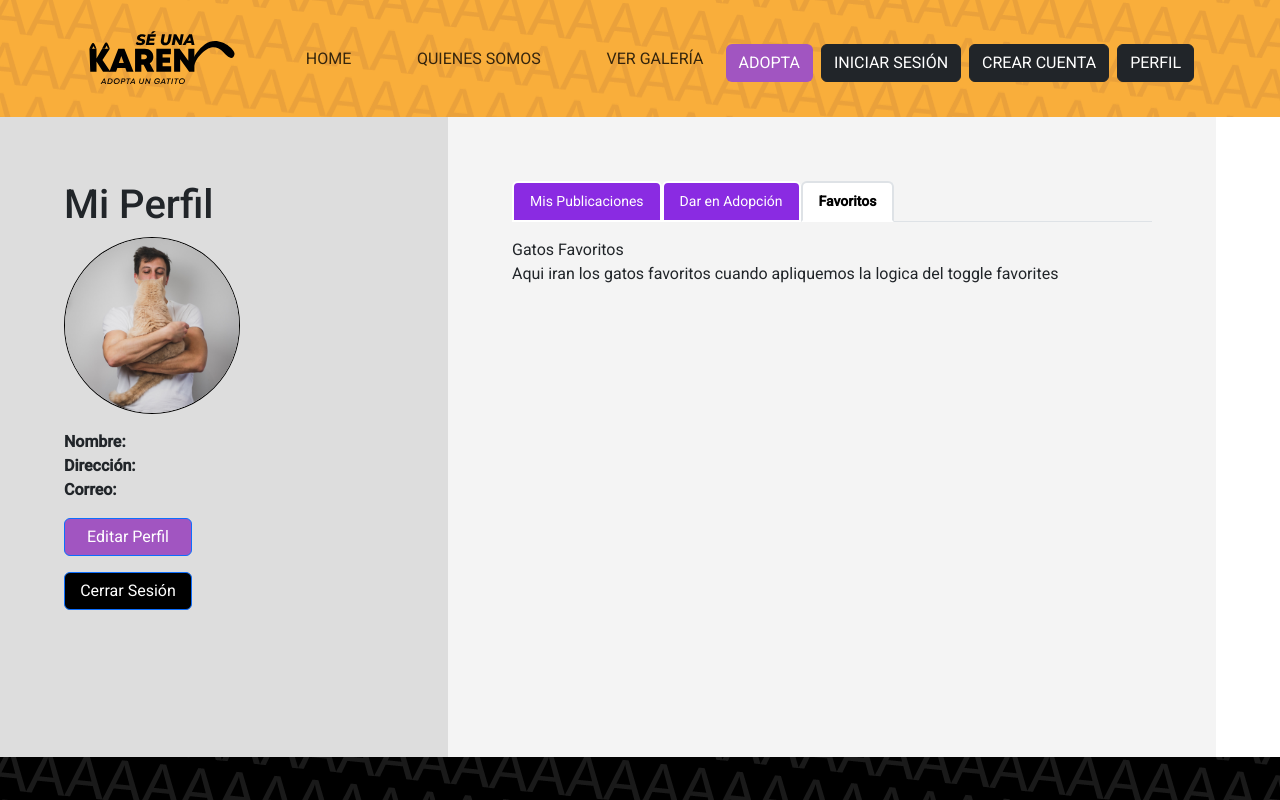
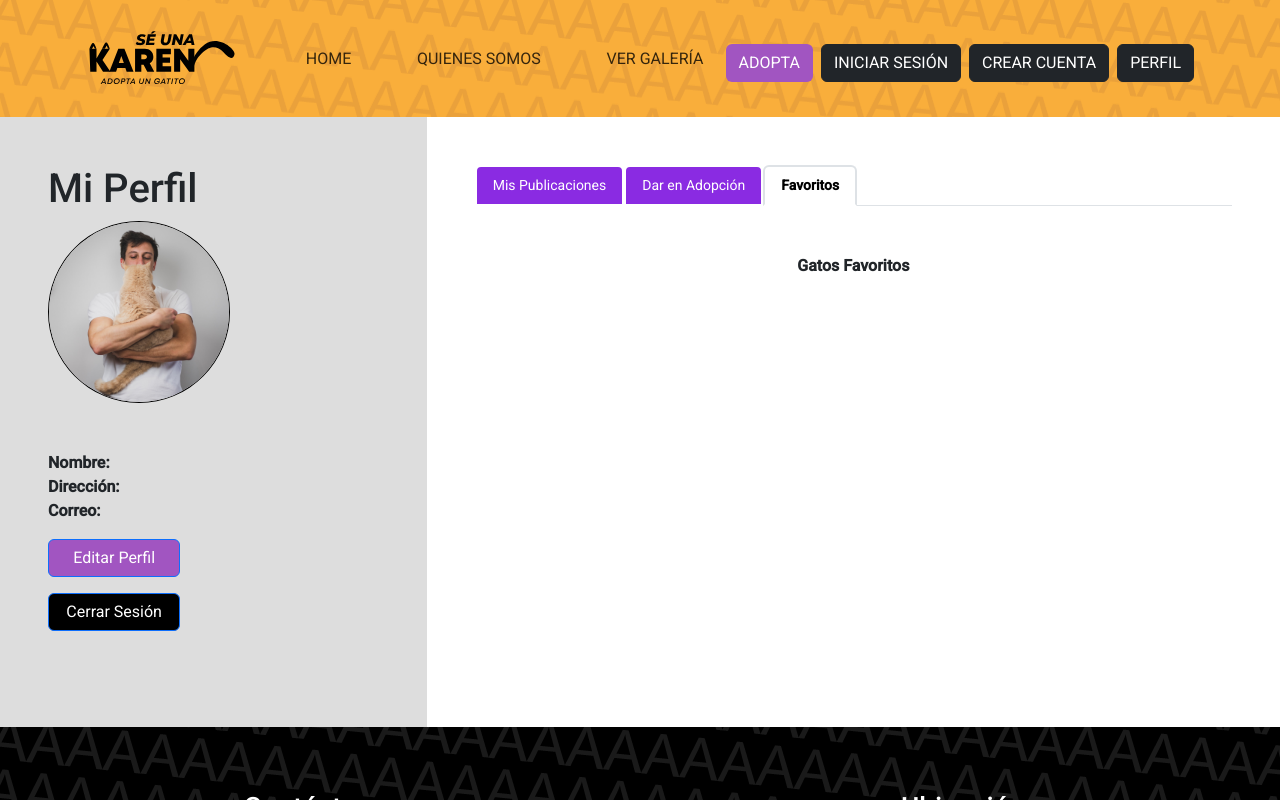
Before and after one commit to DomiskHub/ProyectoFinal, a React (Vite) app: page /perfil in a window 1280 px wide. Both pictures are taken after a click on the tab "Favoritos". Shown: the top 800 px of the page. Built offline with nearby package versions, Linux system fonts and the light colour scheme.

Commit message:
media details and favorites added

```diff
--- a/src/assets/styles/App.css
+++ b/src/assets/styles/App.css
@@ -171,6 +171,20 @@ a {
   justify-items: center;
   align-content: center;
   margin: 3%;
+}
+
+.icon {
+  position: absolute;
+  right: 0;
+}
+
+/* FAVORITES */
+
+.grid-container-favorites {
+  display: grid;
+  grid-template-columns: repeat(2, 1fr);
+  grid-gap: 40px;
+  align-items: center;
 }
 
 /*ABOUT US*/
@@ -490,9 +504,6 @@ footer p {
 
 .boxDatos-miPerfil {
   background-color: #ddd;
-  width: 35%;
-  min-height: 80vh;
-  padding: 5%;
   text-decoration: none;
 }
 .boxDatos-miPerfil li ul {
@@ -508,12 +519,6 @@ footer p {
   border: solid 1px #000;
   border-radius: 50%;
   margin-bottom: 5%;
-}
-
-.tab-Profile {
-  width: 65%;
-  background-color: #f4f4f4;
-  padding: 5%;
 }
 
 .nav-tabs .nav-link {
@@ -603,6 +608,11 @@ footer p {
     top: 40%;
   }
 
+  .link {
+    display: inline;
+    text-align: right;
+  }
+
   .detail-card-dani {
     width: 100% !important;
     display: flex;
@@ -646,6 +656,14 @@ footer p {
     margin-bottom: 20px;
   }
 
+  /* MEDIA FAVORITES */
+
+  .grid-container-favorites {
+    display: grid;
+    grid-template-columns: repeat(1, 1fr);
+    grid-gap: 40px;
+  }
+
   /* MEDIA ABOUT US */
   .section-title,
   .mission,
@@ -658,9 +676,8 @@ footer p {
     margin-right: 10px;
   }
 
-  /* Ajustes para la imagen */
   .about-us-image {
-    width: 100%; /* La imagen ocupará el ancho completo del contenedor */
+    width: 100%;
     height: auto;
   }
 
@@ -697,15 +714,6 @@ footer p {
   }
 
   .btns-perfil {
-    width: 100%;
-  }
-
-  .boxDatos-miPerfil {
-    width: 100%;
-    margin-bottom: 2rem;
-  }
-
-  .tab-Profile {
     width: 100%;
   }
 }
@@ -822,14 +830,7 @@ footer p {
 /* MEDIA PROFILE */
 .btns-perfil {
   width: 45%;
-}
-
-.boxDatos-miPerfil {
-  width: 45%;
-}
-
-.tab-Profile {
-  width: 55%;
+  width: auto;
 }
 
 /* MEDIA QUERIES PARA LAPTOP Y DESKTOP */
@@ -922,12 +923,4 @@ footer p {
   .btns-perfil {
     width: 40%;
   }
-
-  .boxDatos-miPerfil {
-    width: 35%;
-  }
-
-  .tab-Profile {
-    width: 60%;
-  }
 }
--- /dev/null
+++ b/src/components/IconHeart.jsx
@@ -0,0 +1,11 @@
+const IconHeart = ({ filled }) => {
+  return (
+    <svg width="40px" viewBox="0 0 24 24">
+      <path
+        fill={filled ? "red" : "#cacaca"}
+        d="M12,21.35L10.55,20.03C5.4,15.36 2,12.27 2,8.5C2,5.41 4.42,3 7.5,3C9.24,3 10.91,3.81 12,5.08C13.09,3.81 14.76,3 16.5,3C19.58,3 22,5.41 22,8.5C22,12.27 18.6,15.36 13.45,20.03L12,21.35Z"
+      />
+    </svg>
+  );
+};
+export default IconHeart;
--- a/src/components/NavigationBar.jsx
+++ b/src/components/NavigationBar.jsx
@@ -31,22 +31,22 @@ const NavigationBar = () => {
             </NavLink>
           </Nav>
           <Nav className="justify-content-end cat-links mt-2">
-            <Link to="/adopta" className="m-1">
+            <Link to="/adopta" className="m-1 link">
               <button className={`btn nav-adopt-button ${activeButton === "adopta" ? "active-nav" : ""}`} onClick={() => handleButtonClick("adopta")}>
                 ADOPTA
               </button>
             </Link>
-            <Link to="/iniciar_sesion" className="m-1 nav-login-button">
+            <Link to="/iniciar_sesion" className="m-1 nav-login-button link">
               <button className={`btn btn-dark ${activeButton === "iniciar_sesion" ? "active-nav" : ""}`} onClick={() => handleButtonClick("iniciar_sesion")}>
                 INICIAR SESIÓN
               </button>
             </Link>
-            <Link to="/crear_cuenta" className="m-1 nav-signup-button">
+            <Link to="/crear_cuenta" className="m-1 nav-signup-button link">
               <button className={`btn btn-dark ${activeButton === "crear_cuenta" ? "active-nav" : ""}`} onClick={() => handleButtonClick("crear_cuenta")}>
                 CREAR CUENTA
               </button>
             </Link>
-            <Link to="/perfil" className="m-1 nav-signup-button">
+            <Link to="/perfil" className="m-1 nav-signup-button link">
               <button className={`btn btn-dark ${activeButton === "perfil" ? "active-nav" : ""}`} onClick={() => handleButtonClick("perfil")}>
                 PERFIL
               </button>
--- a/src/context/CardContext.jsx
+++ b/src/context/CardContext.jsx
@@ -4,6 +4,7 @@ export const GlobalContext = createContext();
 
 const GlobalProvider = ({ children }) => {
   const [cats, setCats] = useState();
+  const [favorites, setFavorites] = useState([]);
   const getData = async () => {
     try {
       const res = await fetch("cats.json");
@@ -19,6 +20,12 @@ const GlobalProvider = ({ children }) => {
     getData();
   }, []);
 
-  return <GlobalContext.Provider value={{ cats }}>{children}</GlobalContext.Provider>;
+  const toggleFavoritePhoto = (cat) => {
+    cat.liked = !cat.liked;
+    const exist = favorites.includes(cat);
+    exist ? setFavorites(favorites.filter((favorite) => favorite.id !== cat.id)) : setFavorites([...favorites, cat]);
+  };
+
+  return <GlobalContext.Provider value={{ cats, toggleFavoritePhoto, favorites }}>{children}</GlobalContext.Provider>;
 };
 export default GlobalProvider;
--- a/src/views/Favorites.jsx
+++ b/src/views/Favorites.jsx
@@ -1,11 +1,55 @@
-import React from 'react'
+import { GlobalContext } from "../context/CardContext";
+import { useContext } from "react";
+import Card from "react-bootstrap/Card";
+import ListGroup from "react-bootstrap/ListGroup";
+import Container from "react-bootstrap/Container";
+import IconHeart from "../components/IconHeart";
+import { Button } from "react-bootstrap";
+import { Link } from "react-router-dom";
 
 const Favorites = () => {
+  const { favorites, toggleFavoritePhoto } = useContext(GlobalContext);
+
   return (
-    <div>
-      Aqui iran los gatos favoritos cuando apliquemos la logica del toggle favorites
-    </div>
-  )
-}
+    <Container>
+      <div className="grid-container-favorites mt-5">
+        {favorites.map((cat, index) => (
+          <Card className="text-center mx-auto" key={index} style={{ width: "18rem" }}>
+            <Card.Img className="catcard-img" variant="top" src={cat.imagen} />
+            <div className="icon" onClick={() => toggleFavoritePhoto(cat)}>
+              <IconHeart filled={cat.liked} />
+            </div>
+            <Card.Body>
+              <Card.Title>{cat.nombre}</Card.Title>
+              <Card.Text></Card.Text>
+            </Card.Body>
+            <ListGroup className="list-group-flush">
+              <ListGroup.Item>
+                <strong>Sexo:</strong> {cat.sexo}
+              </ListGroup.Item>
+              <ListGroup.Item>
+                <strong>Color:</strong> {cat.color}
+              </ListGroup.Item>
+              <ListGroup.Item>
+                <strong>Edad:</strong> {cat.edad}
+              </ListGroup.Item>
+              <ListGroup.Item>
+                <div className="d-flex justify-content-center">
+                  <Link to="/adopta">
+                    <Button className="button-card button-card-gallery">Adoptar</Button>
+                  </Link>
+                  {/* //al boton mas info le hice la funcion directamente (funcion anonima) */}
+                  <Button className="button-card" onClick={() => navigate(`/detalle-gato/${cat.id}`)}>
+                    Mas info
+                  </Button>
+                </div>
+              </ListGroup.Item>
+            </ListGroup>
+          </Card>
+        ))}
+      </div>
+    </Container>
+  );
+};
 
-export default Favorites
+export default Favorites;
--- a/src/views/Gallery.jsx
+++ b/src/views/Gallery.jsx
@@ -4,14 +4,13 @@ import Card from "react-bootstrap/Card";
 import ListGroup from "react-bootstrap/ListGroup";
 import Container from "react-bootstrap/Container";
 import { Button } from "react-bootstrap";
-import { useNavigate } from "react-router-dom"
+import { useNavigate } from "react-router-dom";
 import { Link } from "react-router-dom";
-
+import IconHeart from "../components/IconHeart.jsx";
 
 const Gallery = () => {
-  const { cats } = useContext(GlobalContext);
-  const navigate = useNavigate()
-
+  const { cats, toggleFavoritePhoto } = useContext(GlobalContext);
+  const navigate = useNavigate();
 
   return (
     <Container>
@@ -23,6 +22,9 @@ const Gallery = () => {
           cats.map((cat, index) => (
             <Card className="text-center" key={index} style={{ width: "18rem" }}>
               <Card.Img className="catcard-img" variant="top" src={cat.imagen} />
+              <div className="icon" onClick={() => toggleFavoritePhoto(cat)}>
+                <IconHeart filled={cat.liked} />
+              </div>
               <Card.Body>
                 <Card.Title>{cat.nombre}</Card.Title>
                 <Card.Text></Card.Text>
--- a/src/views/Profile.jsx
+++ b/src/views/Profile.jsx
@@ -1,45 +1,50 @@
-import React from 'react'
-import { Button } from 'react-bootstrap'
-import Tab from 'react-bootstrap/Tab';
-import Tabs from 'react-bootstrap/Tabs';
-import fotoPerfil from '../assets/imgs/foto-perfil.jpg'; // Importa la imagen
-import CreatePost from './CreatePost';
-import Favorites from './Favorites';
-import MyPosts from './MyPosts';
-
-
-
-
+import React from "react";
+import { Button } from "react-bootstrap";
+import Tab from "react-bootstrap/Tab";
+import Tabs from "react-bootstrap/Tabs";
+import fotoPerfil from "../assets/imgs/foto-perfil.jpg"; // Importa la imagen
+import CreatePost from "./CreatePost";
+import Favorites from "./Favorites";
+import MyPosts from "./MyPosts";
 
 const Profile = () => {
   return (
-    <div className='container-profileView'>
-    <div className='boxDatos-miPerfil'>
+    <div className="container-fluid">
+      <div class="row">
+        <div className="col-lg-4 col-sm-12 boxDatos-miPerfil p-5">
+          <div>
             <h1>Mi Perfil</h1>
-      <img src={fotoPerfil} alt="Foto de perfil" />
+            <img src={fotoPerfil} alt="Foto de perfil" className="img-fluid rounded-circle mb-5" />
             <ul>
               <li>Nombre:</li>
               <li>Dirección:</li>
               <li>Correo:</li>
             </ul>
-      <div className='btns-perfil'>
-      <Button className='btn-editarPerfil'>Editar Perfil</Button>
-      <Button className='btn-cerrar-sesion'>Cerrar Sesión</Button>
+            <div className="btns-perfil mb-5">
+              <Button className="btn-editarPerfil">Editar Perfil</Button>
+              <Button className="btn-cerrar-sesion">Cerrar Sesión</Button>
             </div>
           </div>
-
-        <div className='tab-Profile'>
-            <Tabs
-            defaultActiveKey="profile"
-            id="uncontrolled-tab-example"
-            className="mb-3">
-              <Tab eventKey="Mis Publicaciones" title="Mis Publicaciones">Mis Publicaciones <MyPosts/></Tab>
-              <Tab eventKey="Dar en Adopción" title="Dar en Adopción"> Crear publicacion <CreatePost/></Tab>
-              <Tab eventKey="Favoritos" title="Favoritos">Gatos Favoritos<Favorites/></Tab>
+        </div>
+        <div className="col-lg-8 col-sm-12 p-5">
+          <div className="tab-Profile1">
+            <Tabs defaultActiveKey="profile" id="uncontrolled-tab-example" className="mb-3">
+              <Tab className="text-center mt-5" eventKey="Mis Publicaciones" title="Mis Publicaciones">
+                Mis Publicaciones <MyPosts />
+              </Tab>
+              <Tab className="text-center mt-5" eventKey="Dar en Adopción" title="Dar en Adopción">
+                Crear publicacion <CreatePost />
+              </Tab>
+              <Tab className="text-center mt-5" eventKey="Favoritos" title="Favoritos">
+                <strong>Gatos Favoritos</strong>
+                <Favorites />
+              </Tab>
             </Tabs>
           </div>
         </div>
-  )
-}
+      </div>
+    </div>
+  );
+};
 
-export default Profile
+export default Profile;
```
Also changed, not shown: public/cats.json (+12 -0 lines), src/assets/icons/heart-filled.svg (added), src/assets/icons/heart.svg (added). Lines whose indentation alone changed are shown as unchanged.
